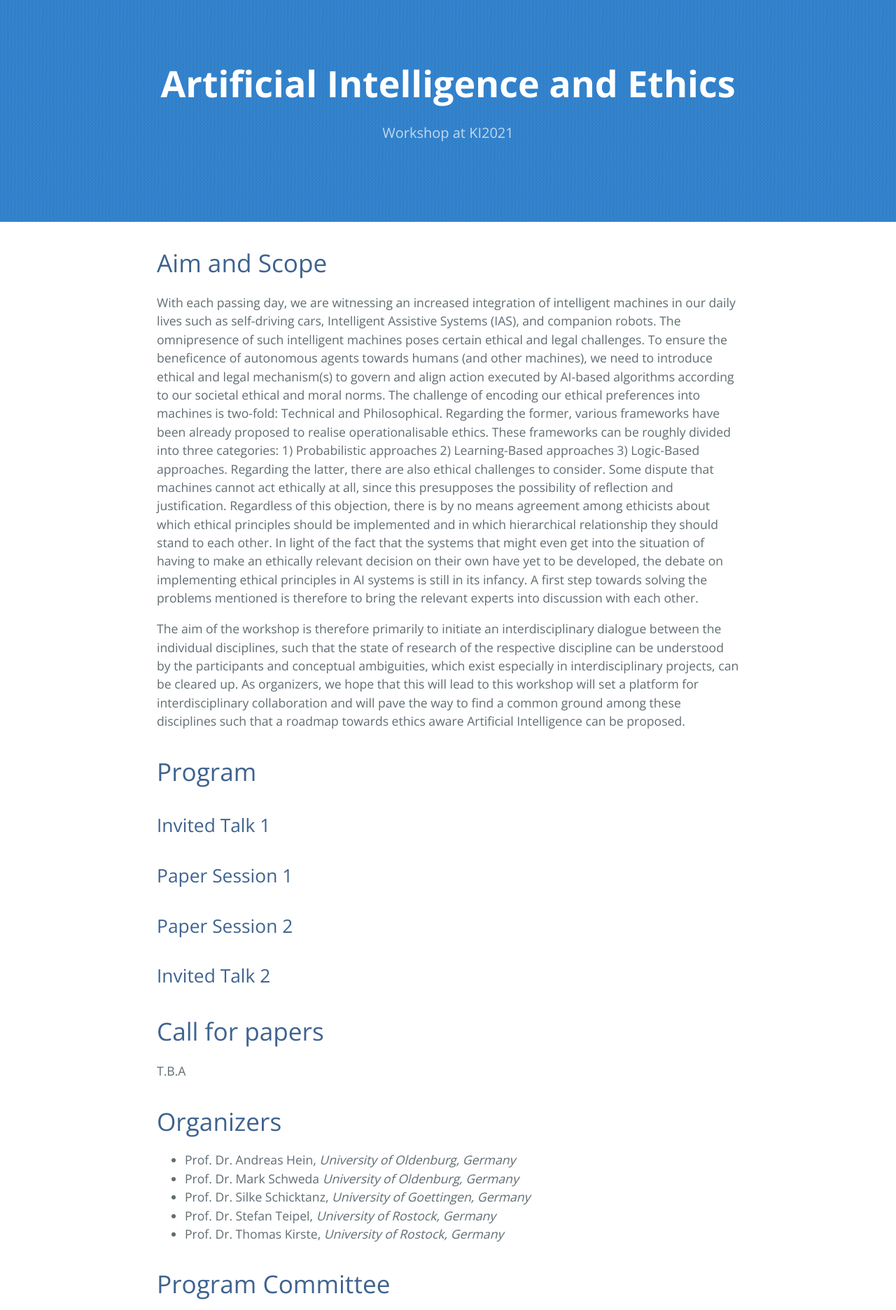
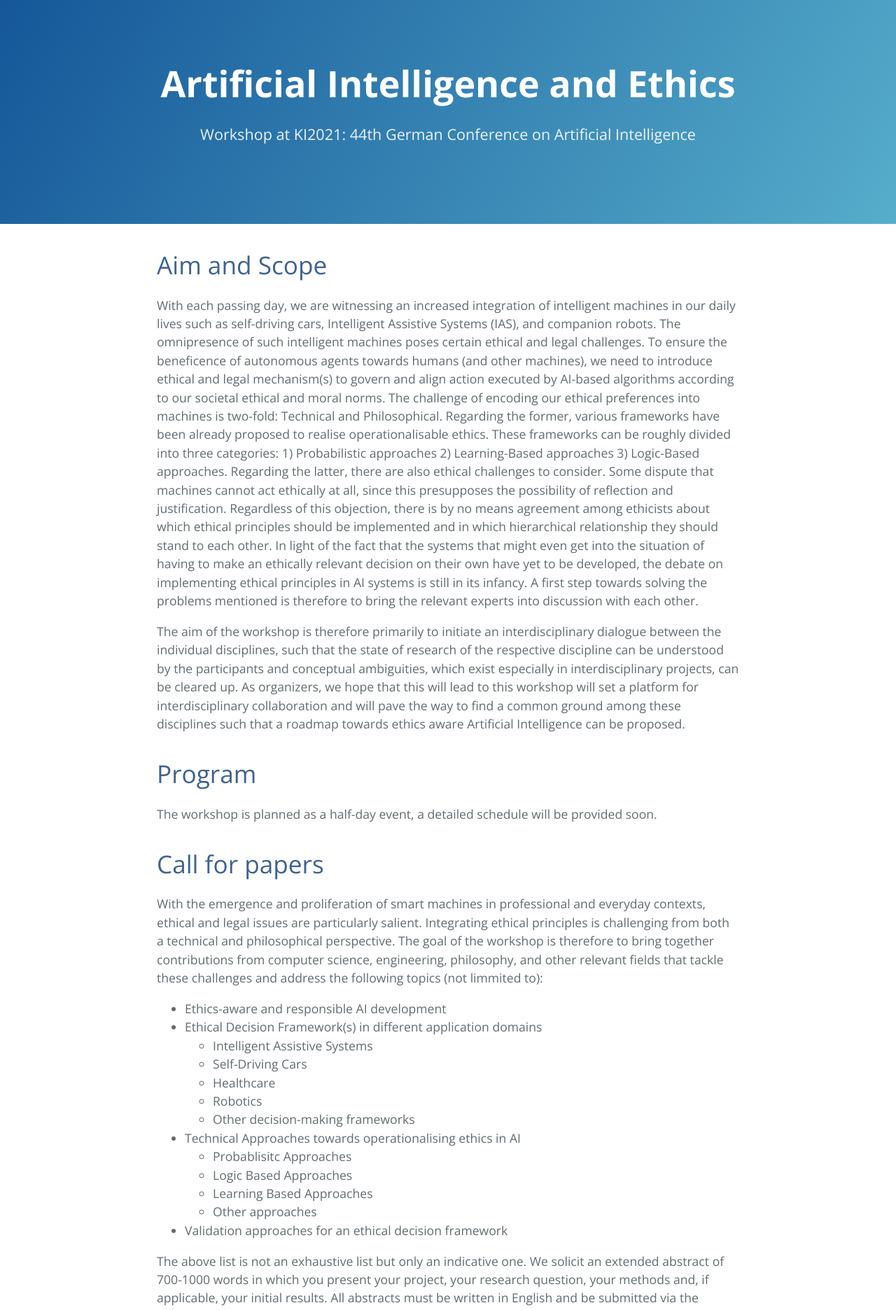
Before and after one commit to KI2021-AI-Ethics/ki2021-ai-ethics.github.io, a Jekyll site: the page built from index.md, in a window 1280 px wide. Shown: the top 1872 px of the page at 70% size. Built offline with Jekyll 4.4.1, drawn with Linux system fonts in a browser that asks for light colours; some of the changed text lies outside the part shown.

Commit message:
members added

```diff
--- a/_config.yml
+++ b/_config.yml
@@ -1,4 +1,4 @@
-description: Workshop at KI2021
+description: 'Workshop at KI2021: 44th German Conference on Artificial Intelligence'
 show_downloads: False
 google_analytics:
 theme: jekyll-theme-cayman
--- a/_sass/jekyll-theme-cayman.scss
+++ b/_sass/jekyll-theme-cayman.scss
@@ -109,7 +109,7 @@
   color: $header-heading-color;
   text-align: center;
   background-color: $header-bg-color;
-  background-image: url('pattern.png');
+  background-image: linear-gradient(120deg, $header-bg-color-secondary, $header-bg-color); //url('pattern.png');
 
   @include large {
     padding: 5rem 6rem;
@@ -144,10 +144,10 @@
 .project-tagline {
   margin-bottom: 2rem;
   font-weight: normal;
-  opacity: 0.7;
+  opacity: 0.9;
 
   @include large {
-    font-size: 1.25rem;
+    font-size: 1.35rem;
   }
 
   @include medium {
@@ -320,7 +320,7 @@
 
     th,
     td {
-      padding: 0.5rem 1rem;
+      padding: 0rem 1rem;
       border: 1px solid $table-border-color;
     }
   }
--- a/_sass/variables.scss
+++ b/_sass/variables.scss
@@ -4,7 +4,7 @@
 
 // Headers
 $header-heading-color: #fff !default;
-$header-bg-color: #3E638F !default;
+$header-bg-color: #56ADCB !default;
 $header-bg-color-secondary: #155799 !default;
 
 // Text
@@ -19,5 +19,5 @@
 
 // Borders
 $border-color: #dce6f0 !default;
-$table-border-color: #e9ebec !default;
+$table-border-color: #ffff !default;
 $hr-border-color: #eff0f1 !default;
--- a/index.md
+++ b/index.md
@@ -11,40 +11,72 @@
 
 
 # Program
-
-## Invited Talk 1
-## Paper Session 1
-## Paper Session 2
-## Invited Talk 2
+The workshop is planned as a half-day event, a detailed schedule will be provided soon.
 
 # Call for papers
-T.B.A
+
+With the emergence and proliferation of smart machines in professional and everyday contexts, ethical and legal issues are particularly salient. Integrating ethical principles is challenging from both a technical and philosophical perspective. The goal of the workshop is therefore to bring together contributions from computer science, engineering, philosophy, and other relevant fields that tackle these challenges and address the following topics (not limmited to):
+
+- Ethics-aware and responsible AI development
+- Ethical Decision Framework(s) in different application domains
+	- Intelligent Assistive Systems
+	- Self-Driving Cars
+	- Healthcare
+	- Robotics
+	- Other decision-making frameworks
+- Technical Approaches towards operationalising ethics in AI
+	- Probablisitc Approaches
+	- Logic Based Approaches
+	- Learning Based Approaches
+	- Other approaches
+- Validation approaches for an ethical decision framework
+
+The above list is not an exhaustive list but only an indicative one. We solicit an extended abstract of 700-1000 words in which you present your project, your research question, your methods and, if applicable, your initial results. All abstracts must be written in English and be submitted via the [Easychair submission website](https://easychair.org/conferences/?conf=ki2021wt) until 25th July 2021. Since the goal of the workshop is specially to guide an exchange between disciplines, we highly encourage interdisciplinary teams to submit.
+
+
 
 # Organizers
 
 - Prof. Dr. Andreas Hein, *University of Oldenburg, Germany*
-- Prof. Dr. Mark Schweda *University of Oldenburg, Germany*
+- Prof. Dr. Mark Schweda, *University of Oldenburg, Germany*
 - Prof. Dr. Silke Schicktanz, *University of Goettingen, Germany*
 - Prof. Dr. Stefan Teipel, *University of Rostock, Germany*
 - Prof. Dr. Thomas Kirste, *University of Rostock, Germany*
 
 
 # Program Committee
-- Christoph Benzmüller, *Freie Universität Berlin, Germany*
-- Sebastian Bader, *University of Rostock, Germany*
-- Kristina Yordanova, *University of Rostock, Germany*
-- Johann-Christian Põder, *University of Rostock, Germany*
+- Prof. Dr. Christoph Benzmüller, *Freie Universität Berlin, Germany*
+- Prof. Dr. Kristof Van Laerhoven, *Universty of Siegen, Germany*
+- Prof. Dr. Jesse Hoey, *University of Waterloo, Canada*
+- Prof. Dr. Britta Böckmann, *Fachhochschule Dortmund, Germany*
+- JProf. Dr. Johann-Christian Põder, *University of Rostock, Germany*
+- Dr. Sebastian Bader, *University of Rostock, Germany*
+- Dr. Kristina Yordanova, *University of Rostock, Germany*
+- Dr. Nils Strodthoff, *Fraunhofer Heinrich Hertz Institute, Germany*
+- Dr. Matthias Braun, *University of Erlangen, Germany*
+- Eike Buhr, *University of Oldenburg, Germany*
+- Johannes J. Welsch, *University of Göttingen, Germany*
+- Carolin Lübbe, *University of Oldenburg, Germany*
+- M. Salman Shaukat *University of Rostock, Germany*
 
-# Important Dates
+<h1>Important Dates</h1>
 
-**Deadline for Submission**	&nbsp; &nbsp;	 July 25, 2021
-**Notification of Authors**	        &nbsp; &nbsp;	 August 20, 2021
-**Camera-ready Paper**	        &nbsp;&nbsp; &nbsp;	 September 02, 2021
-**Workshop**	                       &nbsp;&nbsp;&nbsp;&nbsp;&nbsp; &nbsp;	 September 27 -- October 01, 2021
+<table style="width:100%">
 
-
-# Contact
-
-For further information about the workshop please contact
-- M. Salman Shaukat (muhammad.shaukat@uni-rostock.de)
-- Eike Bühr
+  <tr>
+    <td>Deadline for Submission</td>
+    <td>July 25, 2021</td>
+  </tr>
+  <tr>
+    <td>Notification of Authors</td>
+    <td>August 20, 2021</td>
+  </tr>
+  <tr>
+    <td>Camera-ready Paper</td>
+    <td>September 02, 2021</td>
+  </tr>
+  <tr>
+    <td>Workshop</td>
+    <td>September 27 - October 01, 2021</td>
+  </tr>
+</table>
```
Also changed, not shown: 2 other files.
